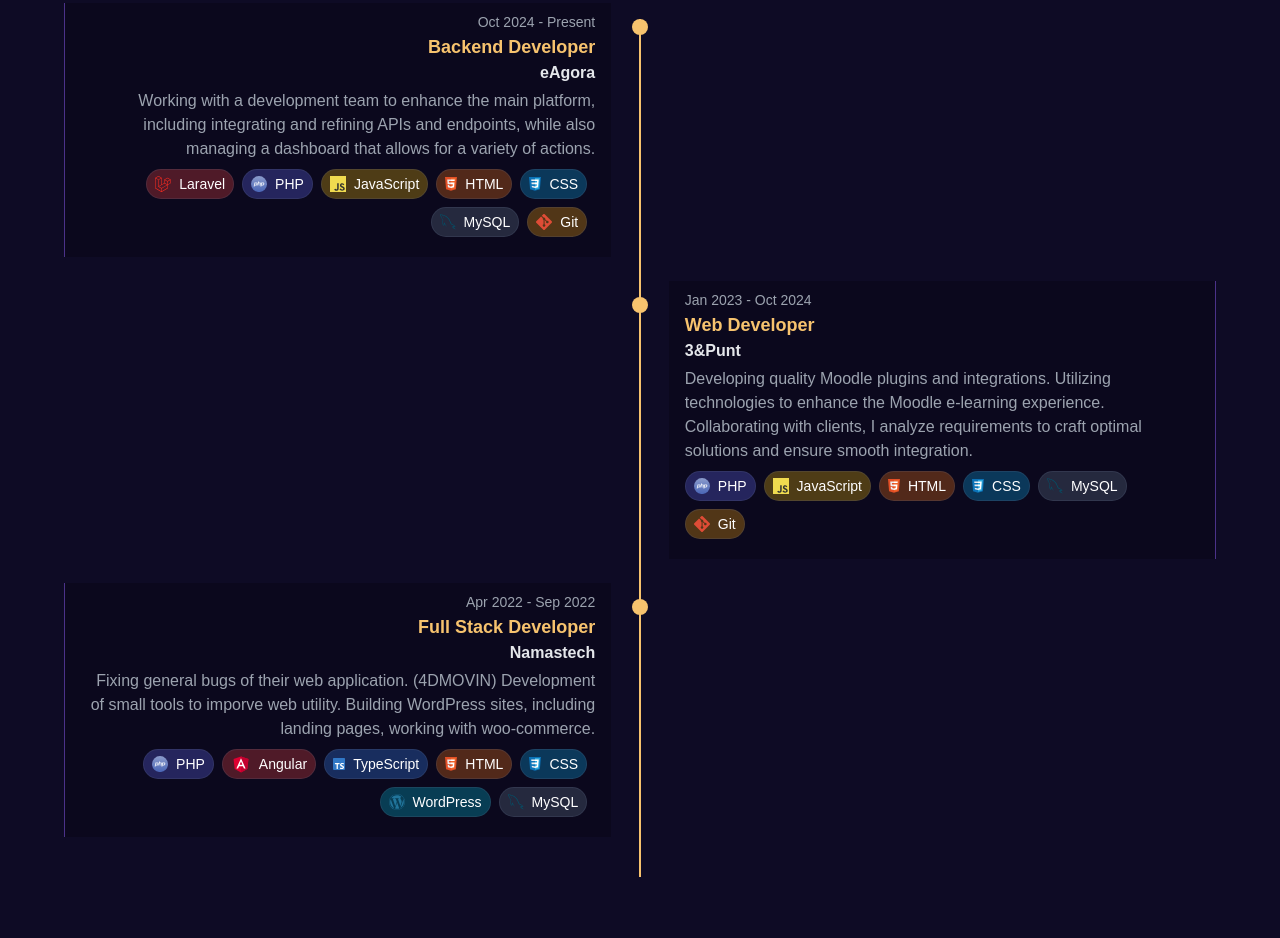
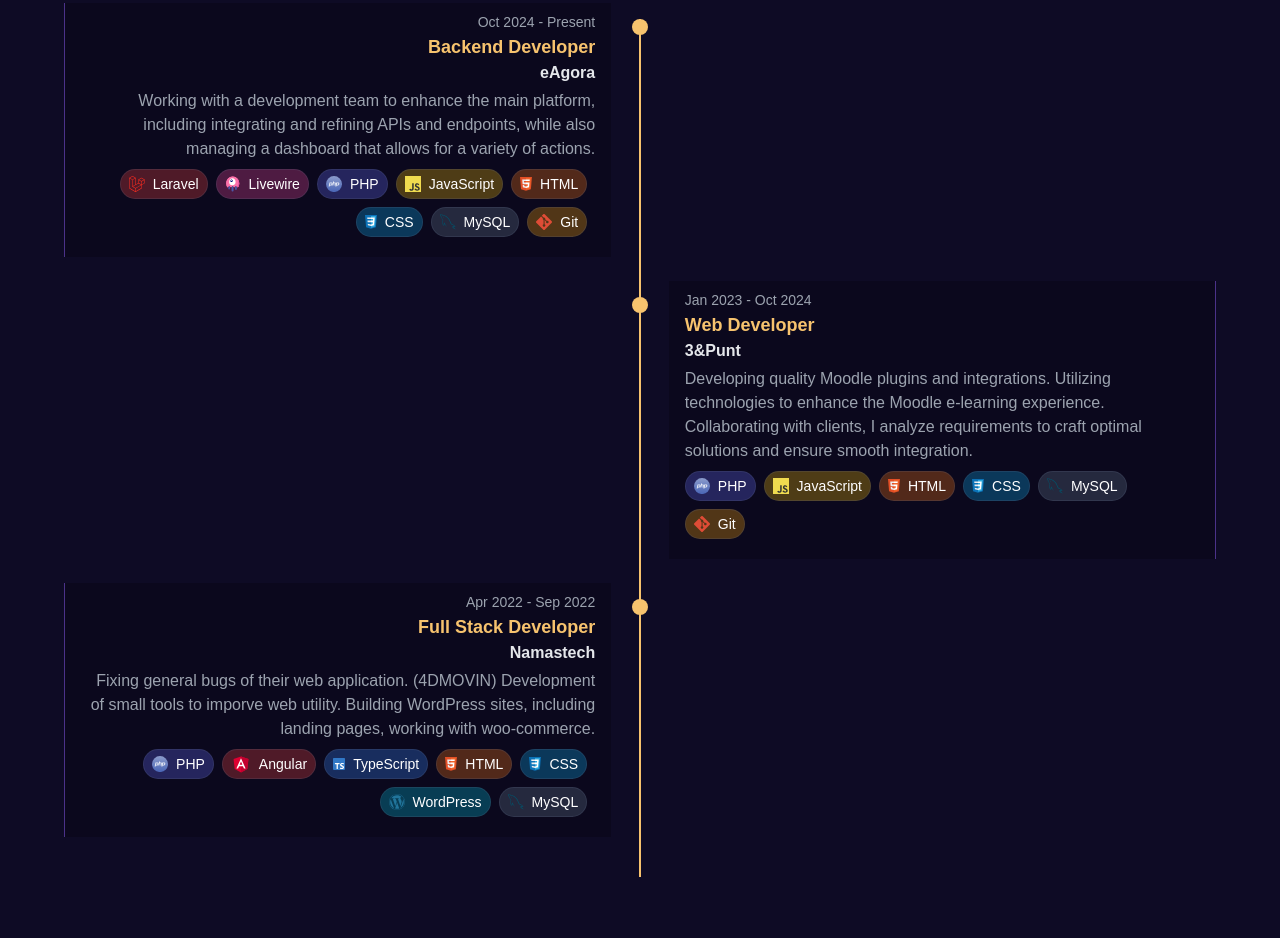
Before and after one commit to umigam3/personal-portfolio, an Astro site: page / in a window 1280 px wide. Shown: the part 1029-1967 px from the top of the page. Built offline with nearby package versions, Linux system fonts and the light colour scheme; Astro itself is replaced by a stand-in of ours.

Commit message:
livewire icon added

```diff
--- a/src/components/Experience.astro
+++ b/src/components/Experience.astro
@@ -14,6 +14,7 @@
 import SqlIcon from '@icons/SQLIcon.astro';
 import GitIcon from '@icons/GitIcon.astro';
 import LaravelIcon from '@icons/LaravelIcon.astro';
+import LivewireIcon from '@icons/LivewireIcon.astro';
 ---
 
 
@@ -30,6 +31,9 @@
             <div class="flex flex-wrap justify-start md:justify-end">
                 <SkillPill color='bg-red-500/30' skill="Laravel">
                     <LaravelIcon class="w-4 h-4"/>
+                </SkillPill>
+                <SkillPill color='bg-pink-500/30' skill="Livewire" >
+                    <LivewireIcon class="w-4 h-4"/>
                 </SkillPill>
                 <SkillPill color='bg-indigo-500/30' skill="PHP">
                     <PhpIcon class="w-4 h-4"/>
--- /dev/null
+++ b/src/icons/LivewireIcon.astro
@@ -0,0 +1,13 @@
+<svg class={Astro.props.class} xmlns="http://www.w3.org/2000/svg" width="200" height="200" viewBox="0 0 128 128">
+    <defs>
+      <path id="deviconLivewire0" fill="#fb70a9" fill-rule="evenodd" d="M108.566 83.547c-1.937 2.926-3.406 6.527-7.34 6.527c-6.624 0-6.98-10.203-13.609-10.203c-6.625 0-6.265 10.203-12.887 10.203c-6.625 0-6.98-10.203-13.609-10.203c-6.625 0-6.266 10.203-12.887 10.203c-6.625 0-6.98-10.203-13.605-10.203c-6.629 0-6.27 10.203-12.89 10.203c-2.083 0-3.544-1.008-4.778-2.39c-4.738-8.239-7.465-17.895-7.465-28.22c0-30.222 23.367-54.722 52.191-54.722c28.825 0 52.192 24.5 52.192 54.723c0 8.64-1.91 16.816-5.313 24.082Zm0 0"/>
+    </defs>
+    <use href="#deviconLivewire0" fill-rule="evenodd"/>
+    <path fill="#4e56a6" fill-rule="evenodd" d="M40.844 78.145v22.668c0 4.066-3.301 7.363-7.371 7.363a7.365 7.365 0 0 1-7.371-7.364V73.45c1.375-2.523 2.945-4.707 5.78-4.707c4.61 0 6.223 5.79 8.962 9.403Zm27.843 1.183v35.844a8.185 8.185 0 0 1-8.187 8.183c-4.523 0-8.191-3.664-8.191-8.183v-40.57c1.543-2.973 3.132-5.86 6.39-5.86c5.16 0 6.563 7.242 9.989 10.586Zm26.211-.66v26.023c0 4.067-3.3 7.364-7.37 7.364c-4.071 0-7.372-3.297-7.372-7.364V72.707c1.281-2.195 2.809-3.965 5.364-3.965c4.84 0 6.375 6.38 9.378 9.926Zm0 0"/>
+    <path fill-opacity=".298" fill-rule="evenodd" d="M40.844 85.094c-1.309-1.602-2.856-2.79-5.094-2.79c-5.316 0-6.293 6.696-9.648 9.712V63.145a7.365 7.365 0 0 1 7.37-7.364c4.071 0 7.372 3.297 7.372 7.364Zm27.843.515c-1.394-1.855-3.023-3.304-5.496-3.304c-5.914 0-6.457 8.285-10.882 10.578v-12.77c0-4.52 3.668-8.183 8.191-8.183a8.185 8.185 0 0 1 8.188 8.183Zm26.211-1.433c-1.136-1.117-2.48-1.871-4.265-1.871c-5.73 0-6.418 7.777-10.477 10.343V66.734a7.371 7.371 0 0 1 14.742 0Zm0 0"/>
+    <use href="#deviconLivewire0" fill-rule="evenodd"/>
+    <path fill="#e24ca6" fill-rule="evenodd" d="M97.273 88.984c13.676-20.332 14.028-42.879 1.059-67.652c9.613 9.844 15.547 23.348 15.547 38.25c0 8.61-1.98 16.75-5.508 23.992c-2.004 2.91-3.531 6.5-7.61 6.5a5.947 5.947 0 0 1-3.488-1.09Zm0 0"/>
+    <path fill="#fff" fill-rule="evenodd" d="M58.89 73.117c18.15 0 25.79-10.52 25.79-25.46c0-14.942-11.547-28.692-25.79-28.692c-14.245 0-25.792 13.75-25.792 28.691c0 14.942 7.64 25.461 25.793 25.461Zm0 0"/>
+    <path fill="#030776" fill-rule="evenodd" d="M61.625 37.836c0 5.89-4.332 10.668-9.672 10.668c-5.344 0-9.672-4.777-9.672-10.668c0-5.89 4.328-10.668 9.672-10.668c5.34 0 9.672 4.777 9.672 10.668Zm0 0"/>
+    <path fill="#fff" fill-rule="evenodd" d="M55.176 35.375c0 2.719-2.164 4.922-4.836 4.922s-4.836-2.203-4.836-4.922s2.164-4.922 4.836-4.922s4.836 2.203 4.836 4.922Zm0 0"/>
+  </svg>
```
